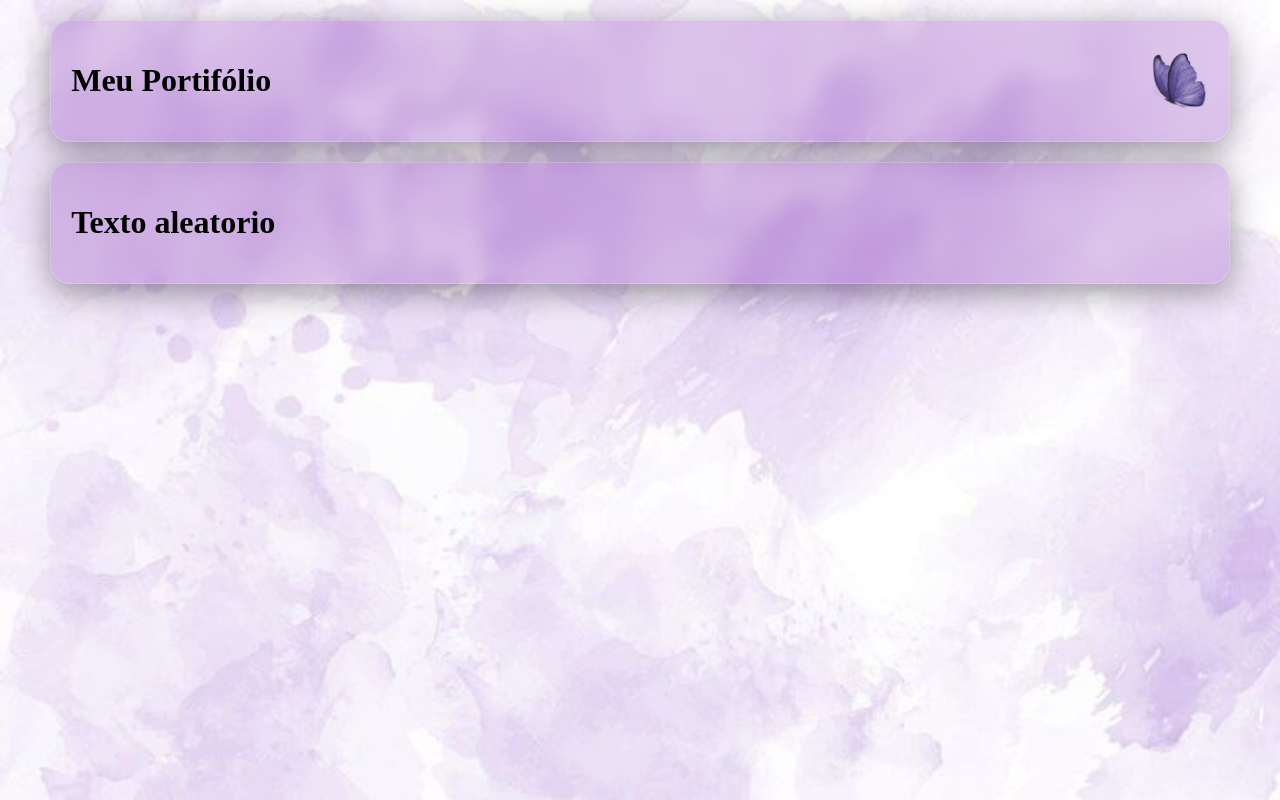
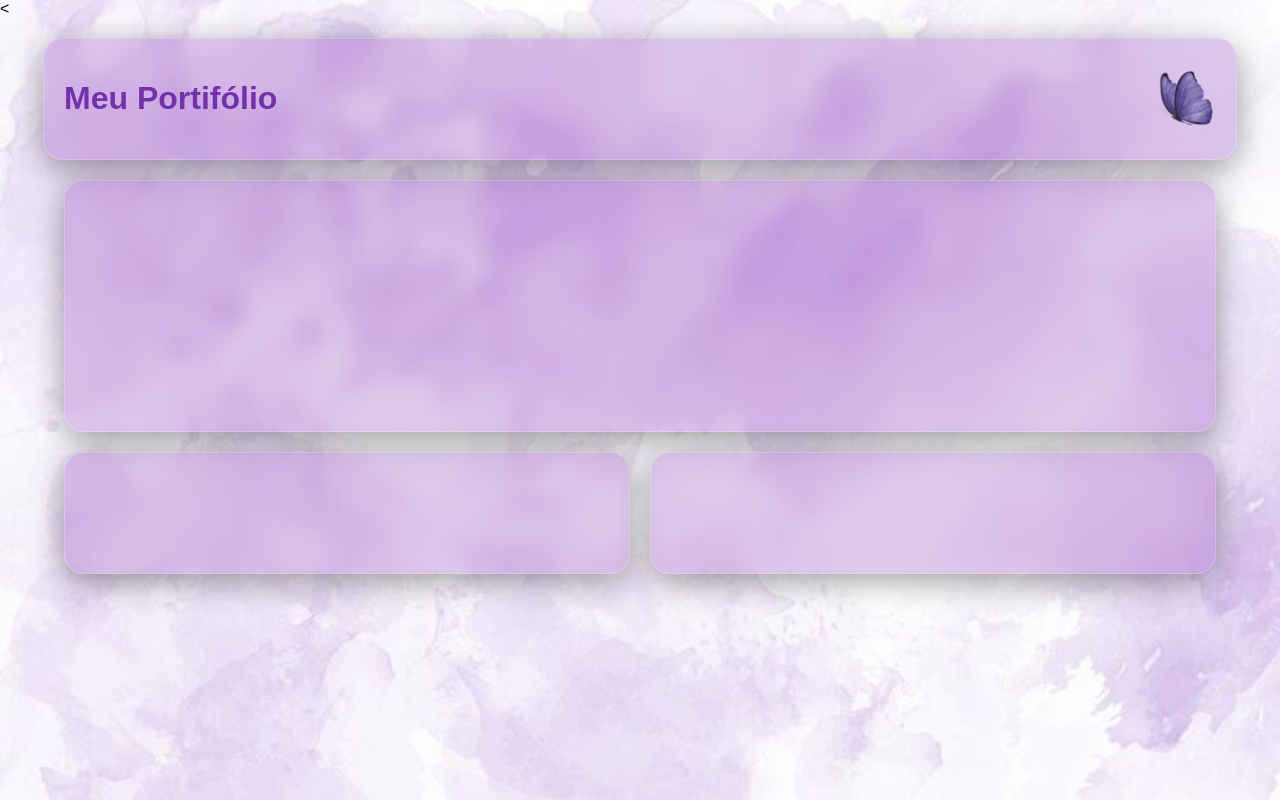
Before and after one commit to Murilo0356/portifolio, a plain HTML site: page index.html in a window 1280 px wide. Drawn offline with Linux system fonts and the light colour scheme.

Commit message:
feat(index.html, index.css) atualização das divs e do css

```diff
--- a/css/index.css
+++ b/css/index.css
@@ -1,7 +1,10 @@
 body {
-    background-image:url("../img/teste.jfif");
+    background-image: url("../img/teste.jfif");
     background-size: cover;
+    margin: 0;
+    font-family: Arial, Helvetica, sans-serif;
 }
+
 header {
     background-color: rgba(132, 50, 180, 0.253);
     backdrop-filter: blur(10px);
@@ -15,24 +18,42 @@ header {
     display: flex;
     justify-content: space-between;
     align-items: center;
+    color: rgb(115, 49, 173);
+}
 
-}
 .borboleta-header {
     height: 60px;
     width: auto;
     opacity: 0.8;
 }
-.principal{
+
+.principal {
+    width: 90%;
+    margin: 20px auto;
+    display: flex;
+    flex-direction: column;
+    gap: 20px;
+}
+
+.card {
     background-color: rgba(132, 50, 180, 0.253);
     backdrop-filter: blur(10px);
     -webkit-backdrop-filter: blur(10px);
     border: 1px solid rgba(255, 255, 255, 0.212);
     box-shadow: 0 8px 32px 0 rgba(0, 0, 0, 0.37);
-    width: 90%;
-    margin: 20px auto;
     border-radius: 20px;
-    padding: 20px;
+}
+
+.grande {
+    height: 250px;
+}
+
+.linha {
     display: flex;
-    justify-content: space-between;
-    align-items: center;
+    gap: 20px;
 }
+
+.linha .card {
+    flex: 1;
+    height: 120px;
+}
--- a/index.html
+++ b/index.html
@@ -6,13 +6,23 @@
     <meta name="viewport" content="width=device-width, initial-scale=1.0">
     <title>Portifólio pessoas</title>
 </head>
-<body>
-    <header>
-        <h1>Meu Portifólio</h1>
-        <img src="img/borboleta.png" class="borboleta-header">
-    </header>
+<<body>
+
+<header>
+    <h1>Meu Portifólio</h1>
+    <img src="img/borboleta.png" class="borboleta-header">
+</header>
+
 <div class="principal">
-    <h1>Texto aleatorio</h1>
+
+    <div class="card grande"></div>
+
+    <div class="linha">
+        <div class="card"></div>
+        <div class="card"></div>
+    </div>
+
 </div>
+
 </body>
 </html>
```
